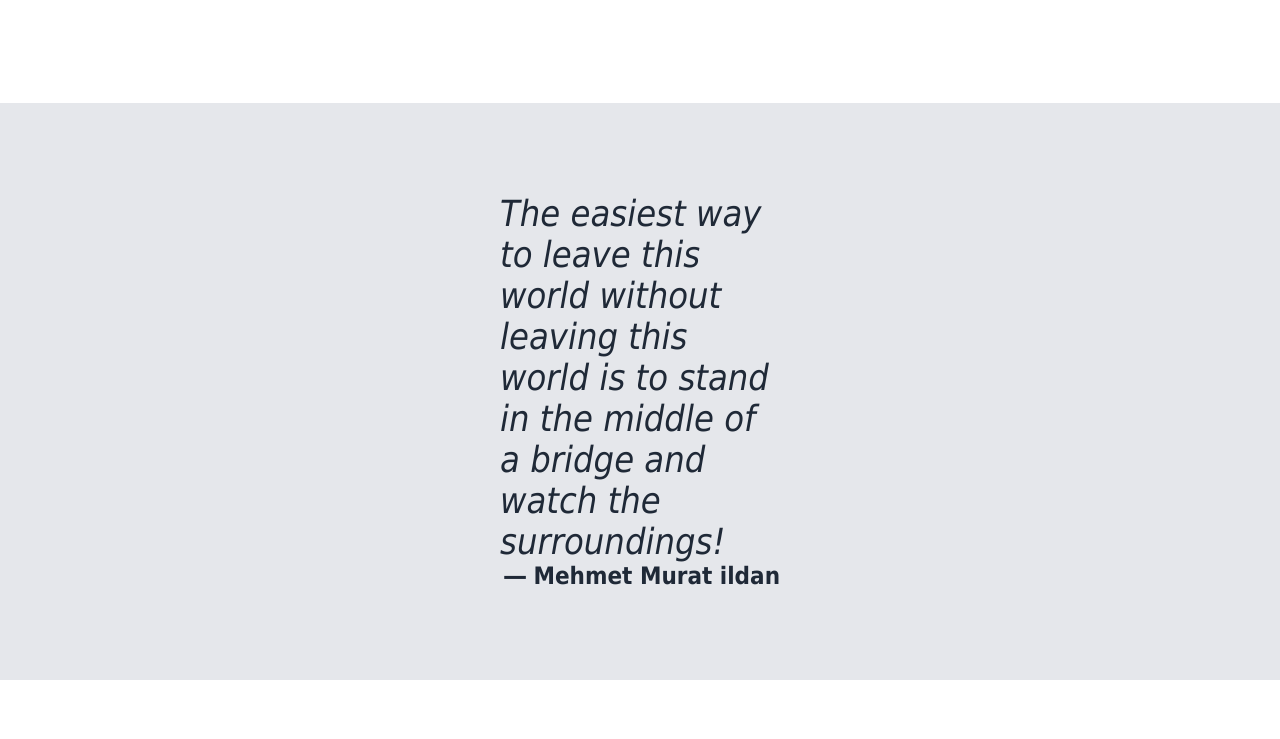
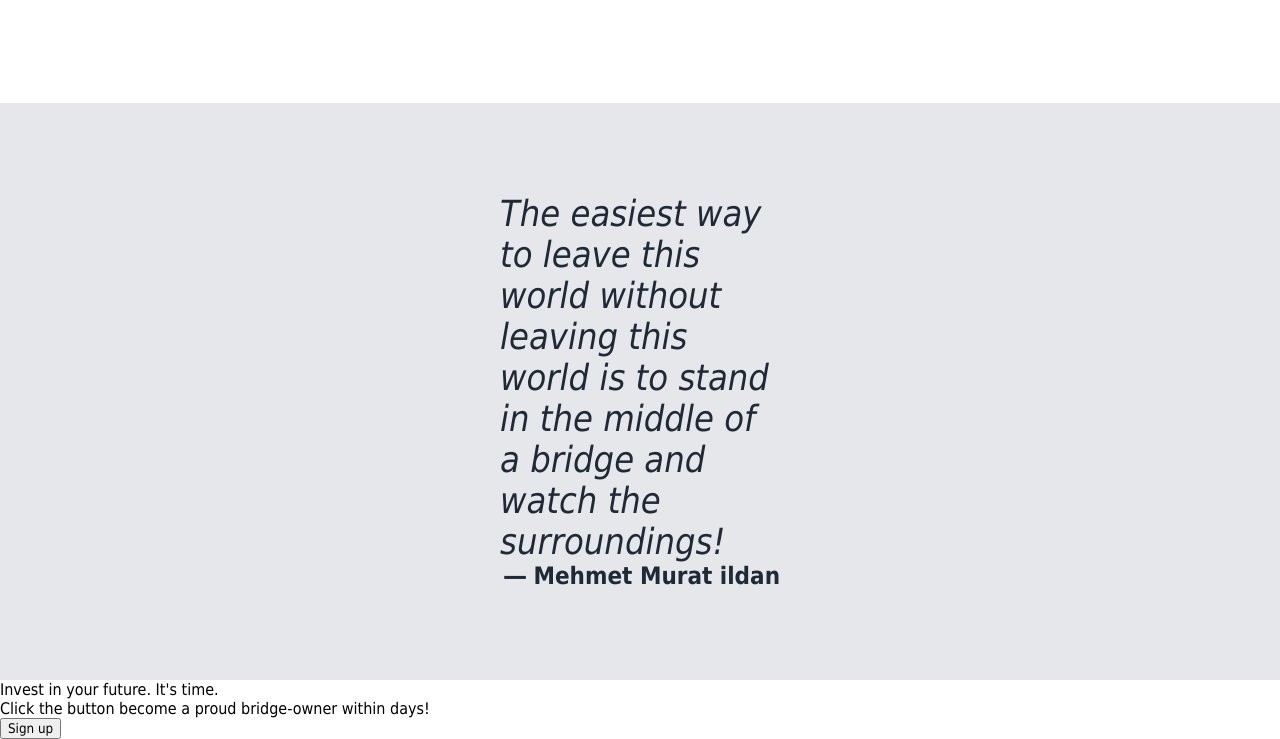
Before and after one commit to dragonvedb/odin-landing-page, a plain HTML site: page index.html in a window 1280 px wide. Shown: the part 698-1437 px from the top of the page. Before the commit the page ends 1378 px from the top, so only its background shows below. Drawn offline with Linux system fonts and the light colour scheme.

Commit message:
Add a call-to-action section

```diff
--- a/index.html
+++ b/index.html
@@ -59,7 +59,13 @@
         <p class="quote-author">― Mehmet Murat ildan</p>
     </div>
 
-    <div class="cta"></div>
+    <div class="cta">
+        <div class="cta-text">
+            <p class="cta-large">Invest in your future. It's time.</p>
+            <p class="cta-small">Click the button become a proud bridge-owner within days!</p>
+        </div>
+        <button>Sign up</button>
+    </div>
 
     <footer></footer>
 </body>
```
